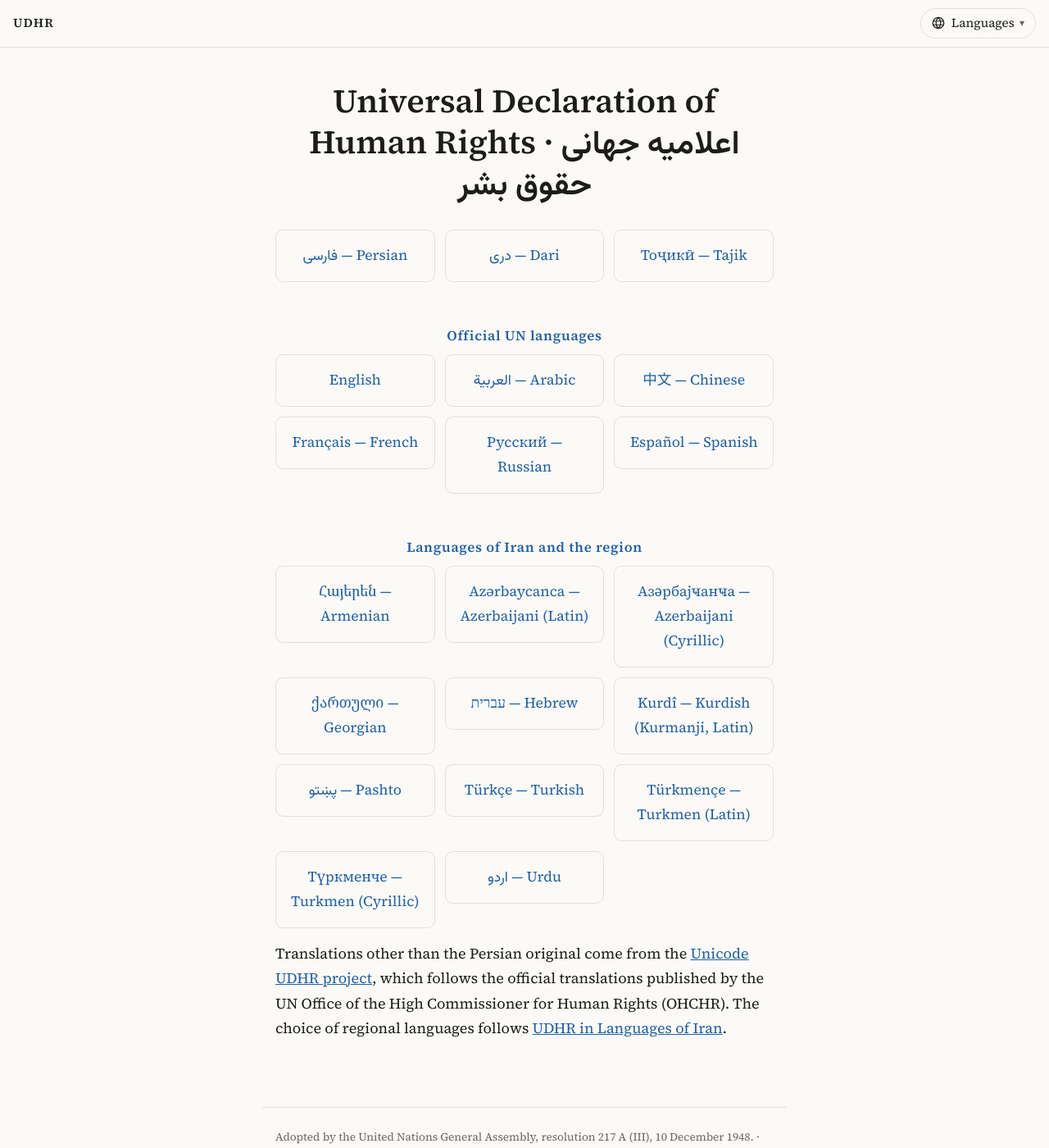
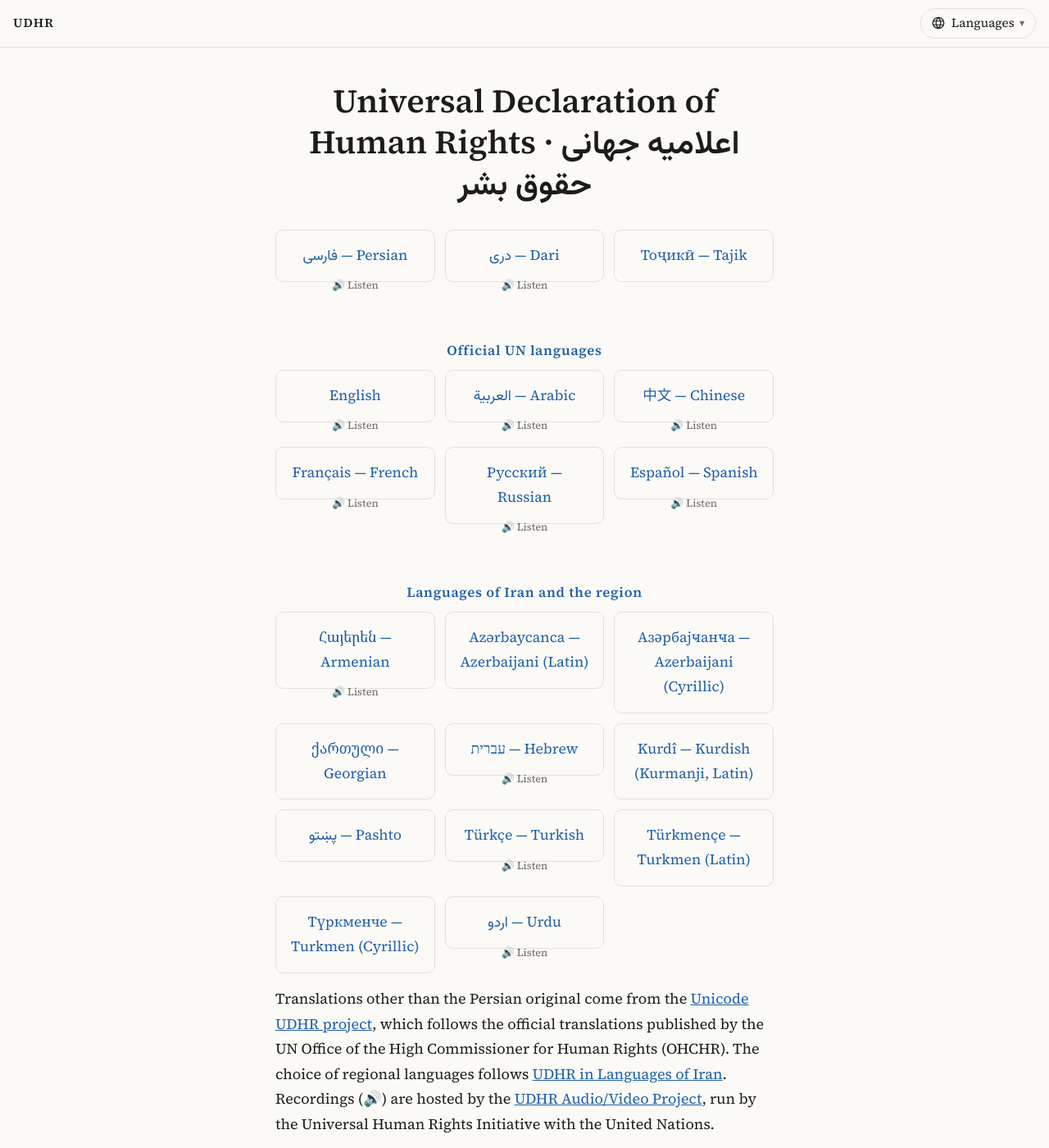
Before and after one commit to sadeq-n-yazdi/human-right, a Jekyll site: the page built from README.md, in a window 1280 px wide and 1400 px high. Shown: the whole window at 82% size. Built offline with Jekyll 4.4.1, drawn with Linux system fonts in a browser that asks for light colours; some web fonts are replaced; our own code applies the rules of GitHub Pages for plain Markdown files.

Commit message:
Link each language to its recording and official text (#23)
Adds links to the recording and the official text for each language, as
discussed: links only, no audio files copied into the repo.

**Where they appear**
- **Each language page:** "🔊 Listen (udhr.audio)" and "Official text
(OHCHR)" buttons above the text.
- **README / home page:** a 🔊 Listen link next to each language that has
a recording.

**Coverage**

| | udhr.audio recording | OHCHR page |
|---|---|---|
| Persian, Dari, English, Arabic, Chinese, French, Russian, Spanish,
Armenian, Hebrew | ✓ | ✓ |
| Turkish, Urdu | ✓ | not verified |
| Tajik, Georgian | page is text-only, no audio | ✓ |
| Azerbaijani, Turkmen, Kurdish, Pashto | none | not verified |

The OHCHR pages offer the text as a PDF; their "Listen" button points to
the same udhr.audio recordings. OHCHR started refusing automated
requests partway through checking, so the remaining OHCHR links can be
added to `_data/listen.yml` later (one line each).

**Note:** branched from #22 (Kurdish), so merge #22 first. Until then
this PR also shows #22's commit.

---
_Generated by [Claude
Code](https://claude.ai/code/session_01FQqkaoSFT6B8pP8BZkiusY)_

Co-authored-by: Claude <noreply@anthropic.com>

```diff
--- a/README.md
+++ b/README.md
@@ -1,34 +1,36 @@
 # Universal Declaration of Human Rights · اعلامیه جهانی حقوق بشر
 
-- [فارسی — Persian](./readme.fa.md)
-- [دری — Dari](./readme.fa-AF.md)
+- [فارسی — Persian](./readme.fa.md) · [🔊 Listen](https://udhr.audio/UDHR_Video.asp?lng=per)
+- [دری — Dari](./readme.fa-AF.md) · [🔊 Listen](https://udhr.audio/UDHR_Video.asp?lng=pes)
 - [Тоҷикӣ — Tajik](./readme.tg.md)
 
 ## Official UN languages
 
-- [English](./readme.en.md)
-- [العربية — Arabic](./readme.ar.md)
-- [中文 — Chinese](./readme.zh.md)
-- [Français — French](./readme.fr.md)
-- [Русский — Russian](./readme.ru.md)
-- [Español — Spanish](./readme.es.md)
+- [English](./readme.en.md) · [🔊 Listen](https://udhr.audio/UDHR_Video.asp?lng=eng)
+- [العربية — Arabic](./readme.ar.md) · [🔊 Listen](https://udhr.audio/UDHR_Video.asp?lng=ara)
+- [中文 — Chinese](./readme.zh.md) · [🔊 Listen](https://udhr.audio/UDHR_Video.asp?lng=chi)
+- [Français — French](./readme.fr.md) · [🔊 Listen](https://udhr.audio/UDHR_Video.asp?lng=fre)
+- [Русский — Russian](./readme.ru.md) · [🔊 Listen](https://udhr.audio/UDHR_Video.asp?lng=rus)
+- [Español — Spanish](./readme.es.md) · [🔊 Listen](https://udhr.audio/UDHR_Video.asp?lng=SPA)
 
 ## Languages of Iran and the region
 
-- [Հայերեն — Armenian](./readme.hy.md)
+- [Հայերեն — Armenian](./readme.hy.md) · [🔊 Listen](https://udhr.audio/UDHR_Video.asp?lng=arm)
 - [Azərbaycanca — Azerbaijani (Latin)](./readme.az-Latn.md)
 - [Азәрбајҹанҹа — Azerbaijani (Cyrillic)](./readme.az-Cyrl.md)
 - [ქართული — Georgian](./readme.ka.md)
-- [עברית — Hebrew](./readme.he.md)
+- [עברית — Hebrew](./readme.he.md) · [🔊 Listen](https://udhr.audio/UDHR_Video.asp?lng=heb)
 - [Kurdî — Kurdish (Kurmanji, Latin)](./readme.ku.md)
 - [پښتو — Pashto](./readme.ps.md)
-- [Türkçe — Turkish](./readme.tr.md)
+- [Türkçe — Turkish](./readme.tr.md) · [🔊 Listen](https://udhr.audio/UDHR_Video.asp?lng=tur)
 - [Türkmençe — Turkmen (Latin)](./readme.tk-Latn.md)
 - [Түркменче — Turkmen (Cyrillic)](./readme.tk-Cyrl.md)
-- [اردو — Urdu](./readme.ur.md)
+- [اردو — Urdu](./readme.ur.md) · [🔊 Listen](https://udhr.audio/UDHR_Video.asp?lng=urd)
 
 Translations other than the Persian original come from the
 [Unicode UDHR project](https://github.com/unicode-org/udhr), which follows the
 official translations published by the UN Office of the High Commissioner for
 Human Rights (OHCHR). The choice of regional languages follows
 [UDHR in Languages of Iran](https://persian-computing.org/wiki/UDHR-in-Languages-of-Iran).
+Recordings (🔊) are hosted by the [UDHR Audio/Video Project](https://udhr.audio/),
+run by the Universal Human Rights Initiative with the United Nations.
--- a/_layouts/default.html
+++ b/_layouts/default.html
@@ -51,6 +51,21 @@
   </header>
 
   <main class="doc{% if page.home %} home{% endif %}">
+    {%- assign ext = site.data.listen[page.lang] %}
+    {%- if ext and page.home != true %}
+    <p class="external" dir="ltr" lang="en">
+      {%- if ext.audio %}
+      <a href="https://udhr.audio/UDHR_Video.asp?lng={{ ext.audio }}" rel="noopener">
+        <svg aria-hidden="true" viewBox="0 0 24 24" width="16" height="16"><path fill="currentColor" d="M3 9v6h4l5 4V5L7 9H3Zm13.5 3a4.5 4.5 0 0 0-2.5-4v8a4.5 4.5 0 0 0 2.5-4ZM14 3.2v2.1a7 7 0 0 1 0 13.4v2.1a9 9 0 0 0 0-17.6Z"/></svg>
+        Listen <span class="via">udhr.audio</span></a>
+      {%- endif %}
+      {%- if ext.ohchr %}
+      <a href="https://www.ohchr.org/en/human-rights/universal-declaration/translations/{{ ext.ohchr }}" rel="noopener">
+        <svg aria-hidden="true" viewBox="0 0 24 24" width="16" height="16"><path fill="none" stroke="currentColor" stroke-width="1.8" d="M7 3h7l5 5v13H7zM14 3v5h5M10 13h6M10 17h6"/></svg>
+        Official text <span class="via">OHCHR</span></a>
+      {%- endif %}
+    </p>
+    {%- endif %}
     {{ content }}
   </main>
 
--- a/assets/style.css
+++ b/assets/style.css
@@ -184,3 +184,36 @@ a { color: var(--accent); }
   color: var(--muted);
   font-size: .85rem;
 }
+
+/* Links to the recording (udhr.audio) and the official text (OHCHR). */
+.external {
+  display: flex;
+  flex-wrap: wrap;
+  gap: .5rem;
+  margin: 0 0 1.5rem;
+  font: .9rem/1.4 "Source Serif 4", Georgia, serif;
+}
+[dir="rtl"] .external { justify-content: flex-end; }
+.external a {
+  display: inline-flex;
+  align-items: center;
+  gap: .4rem;
+  padding: .35rem .8rem;
+  border: 1px solid var(--rule);
+  border-radius: 999px;
+  text-decoration: none;
+}
+.external a:hover { border-color: var(--accent); background: var(--accent-soft); }
+.external .via { color: var(--muted); font-size: .85em; }
+/* Home cards: the secondary "Listen" link sits small under the language name. */
+.home li a + a {
+  padding: .2rem;
+  margin-top: -.6rem;
+  border: 0;
+  font-size: .8rem;
+  color: var(--muted);
+}
+.home li { display: flex; flex-direction: column; }
+.home li { font-size: 0; }           /* hide the " · " separator text */
+.home li a { font-size: 1.1rem; }
+.home li a + a { font-size: .8rem; }
```
Also changed, not shown: _data/listen.yml (added, +24 -0 lines).
